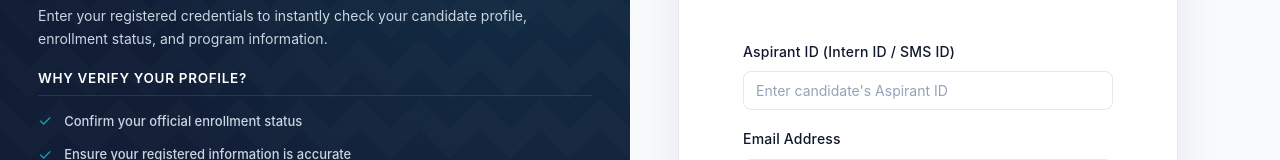
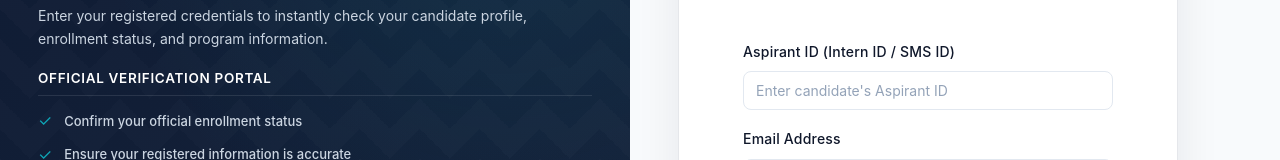
Before and after one commit to progrenturessolution/PRSProtal, a React (Vite) app in the folder frontend/: page /verify-identity in a window 1280 px wide. Shown: the part 291-451 px from the top of the page. Built offline with nearby package versions, Linux system fonts and the light colour scheme; the HTML template or start-up script is replaced by a standard one.

Commit message:
style: change left panel heading to Official Verification Portal in VerifyIdentity

```diff
--- a/frontend/src/pages/VerifyIdentity.jsx
+++ b/frontend/src/pages/VerifyIdentity.jsx
@@ -633,7 +633,7 @@ export default function VerifyIdentity() {
           </div>
 
           <div className="verify-why-section">
-            <h3>Why Verify Your Profile?</h3>
+            <h3>Official Verification Portal</h3>
             <div className="verify-features-list">
               <div className="verify-feature-item">
                 <span className="verify-feature-icon-new">✓</span>
```
